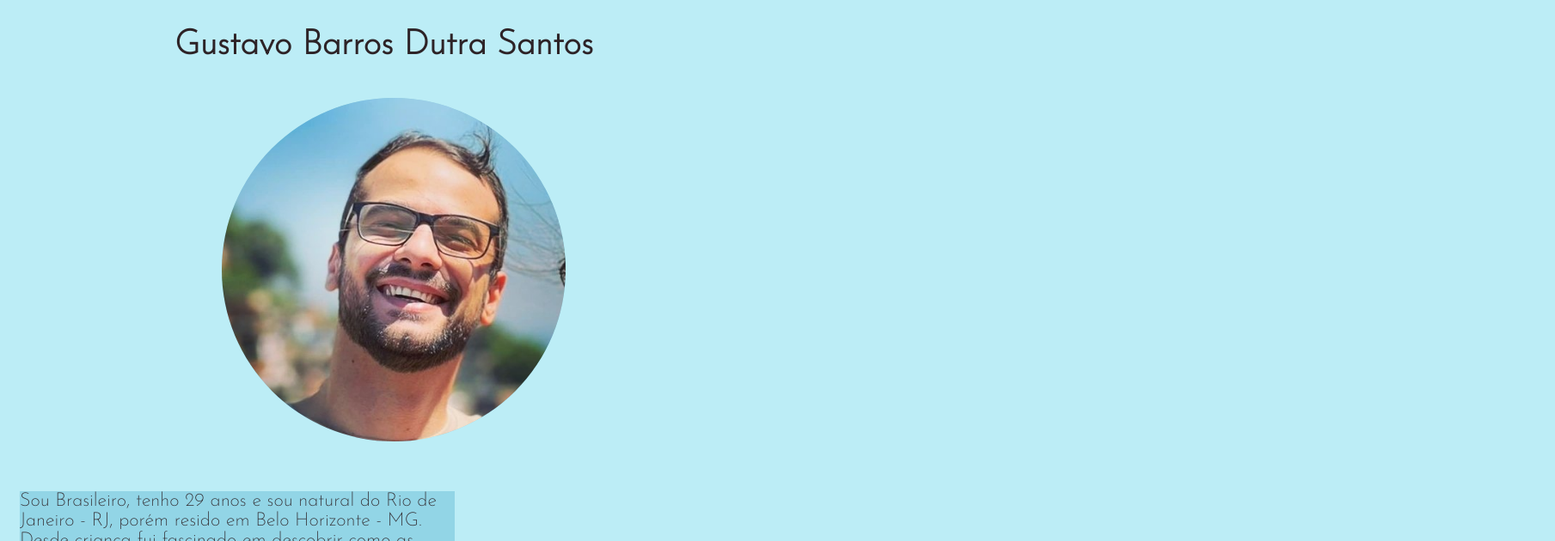
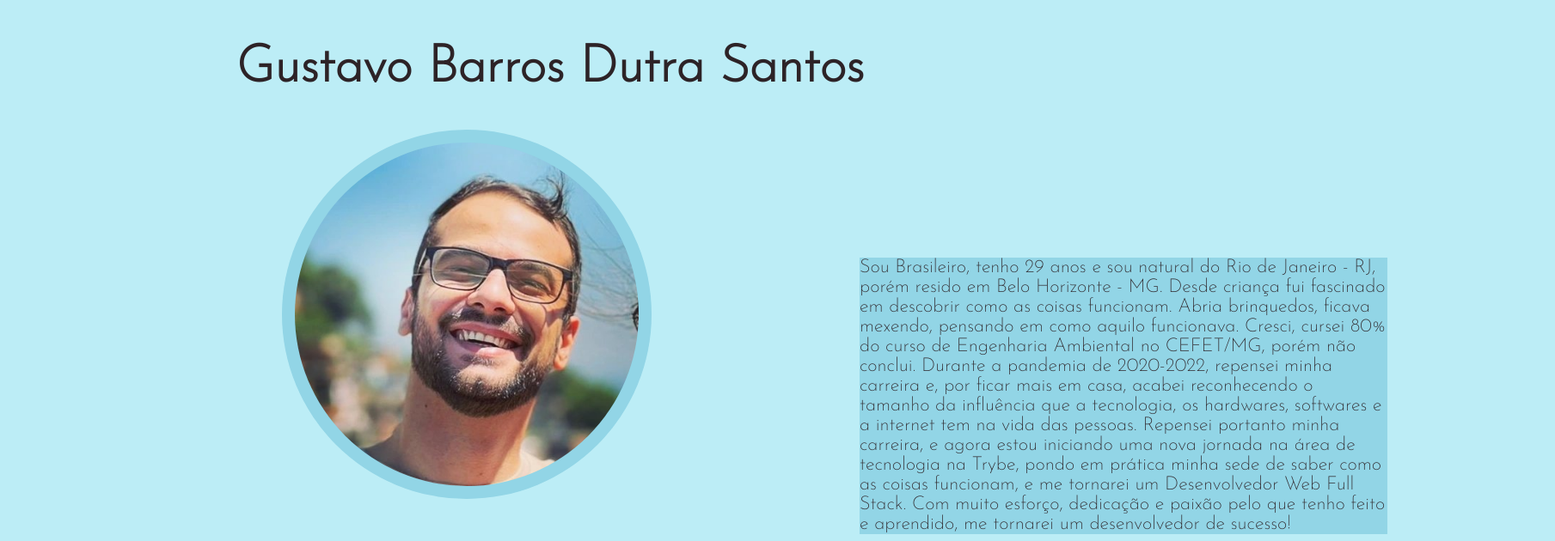
Before and after one commit to Gustavo-trybedev/PortifolioWeb, a plain HTML site: page index.html in a window 1280 px wide. Shown: the top 630 px of the page at 86% size, 1809 px wide, since content can reach past the window. Drawn offline with Linux system fonts and the light colour scheme.

Commit message:
Novas alterações no html e style

```diff
--- a/index.html
+++ b/index.html
@@ -24,9 +24,10 @@
 
     <!--Seção 1-->
 
+
     <h2 id="Nome">Gustavo Barros Dutra Santos</h2>
 <br>
-        <div><img class="picture" id="Foto" src="foto.jpg" width="250" alt="Foto de Gustavo Barros"></div>
+        <div class="img"><img class="picture" id="Foto" src="foto.jpg" width="250" alt="Foto de Gustavo Barros"></div>
 <br>
 <br>
         <div class="paragrafo">
@@ -36,6 +37,7 @@
             Repensei portanto minha carreira, e agora estou iniciando uma nova jornada na área de tecnologia na Trybe, pondo em prática minha sede de saber como as coisas funcionam, e me tornarei um Desenvolvedor Web Full Stack.
             Com muito esforço, dedicação e paixão pelo que tenho feito e aprendido, me tornarei um desenvolvedor de sucesso!
         </div>
+
 
 <br>
 
@@ -72,7 +74,7 @@
     </div>
 
 
-
+    <div class="index">
         <h1>Índice</h1>
         <br>
             <p><a href="#Nome"><em>Quem sou eu?</em></a></p>
@@ -81,7 +83,7 @@
             <p><em><a href="#Habilidades">Habilidades</a></em></p>
             <p><em><a href="#Links">Links Úteis</a></em></p>
         <br>
-
+    </div>
 
 
 </body>
--- a/style.css
+++ b/style.css
@@ -12,7 +12,7 @@
     h1 {
     background-color: rgb(50, 14, 59);
     color:aliceblue;
-    font-size: 1.2em;
+    font-size: 23px;
     }
 
     h2 {
@@ -36,9 +36,10 @@
     }
 
     #Nome {
-    font-size: 40px;
+    font-size: 60px;
     margin-bottom: 2%;
-    margin-left: 195px;
+
+    text-align: center;
 
     }
 
@@ -47,6 +48,7 @@
     color:rgb(45, 35, 39);
     font-family: 'Josefin Sans', sans-serif;
     font-size: 22px;
+    margin:auto;
 
     }
 
@@ -71,9 +73,10 @@
 
     .picture {
     border-radius: 100%;
-    margin-left: 250px;
+    margin-left: 320px;
     position:static;
     width: 400px;
+    padding: 15px 15px 15px;
 
 
     }
@@ -138,11 +141,13 @@
 
     }
 
-    .paragrafo{
-    width: 40%;
+    .paragrafo {
+    width: 48%;
     overflow-y: auto;
     overflow-x: hidden;
-    margin-left: 15px;
+    position: absolute;
+    left: 1000px;
+    top: 300px;
 
     }
 
@@ -157,9 +162,7 @@
     .links2 {
     width: 48%;
     margin-left: 15px;
-        position: absolute;
-        top: 841px;
-        left: 1180px;
+
     }
 
     .masterbutton{
@@ -169,3 +172,16 @@
     margin-left: 15px;
     margin-bottom: 5px;
     }
+
+    .index{
+    width: 48%;
+    margin-left: 11px;
+    font-size: 20px;
+    padding: 5px 5px 5px;
+
+    }
+
+    .img{
+    width: 35%;
+
+    }
```
Lines whose indentation alone changed are shown as unchanged.
